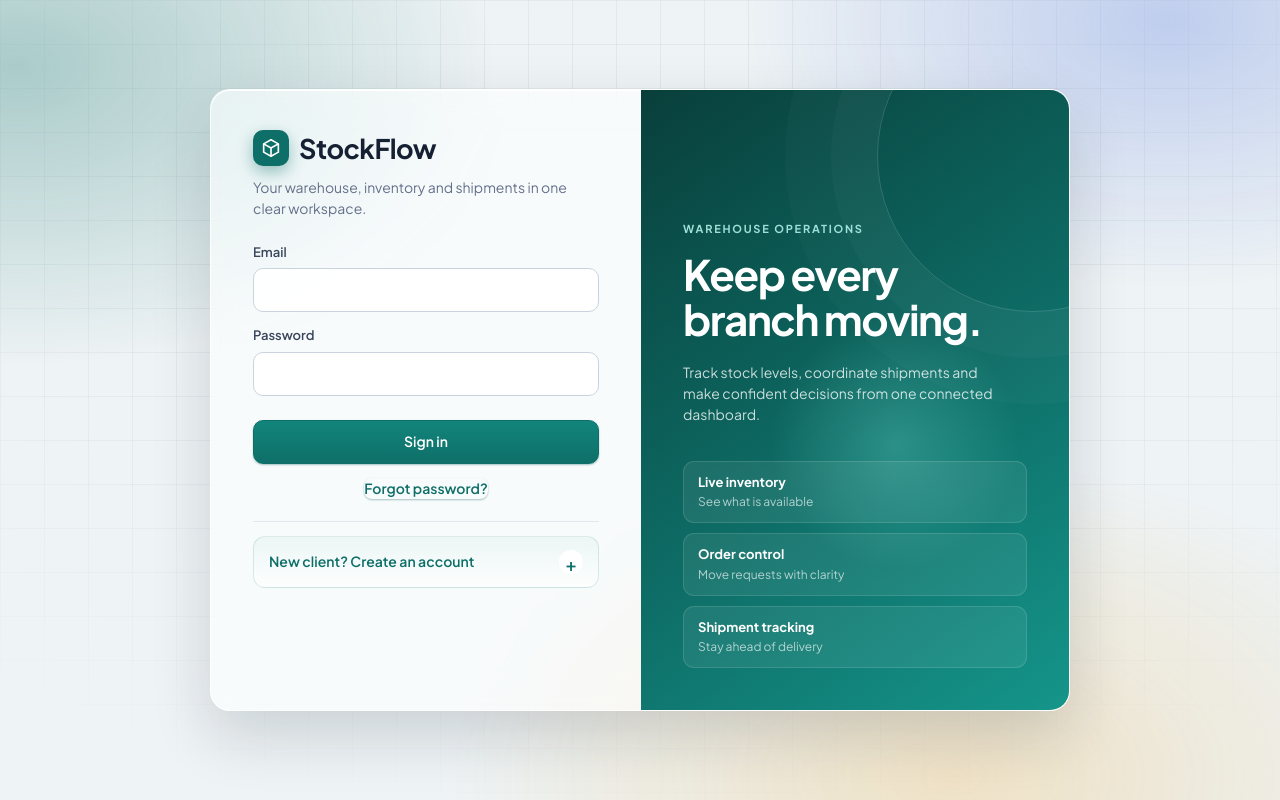
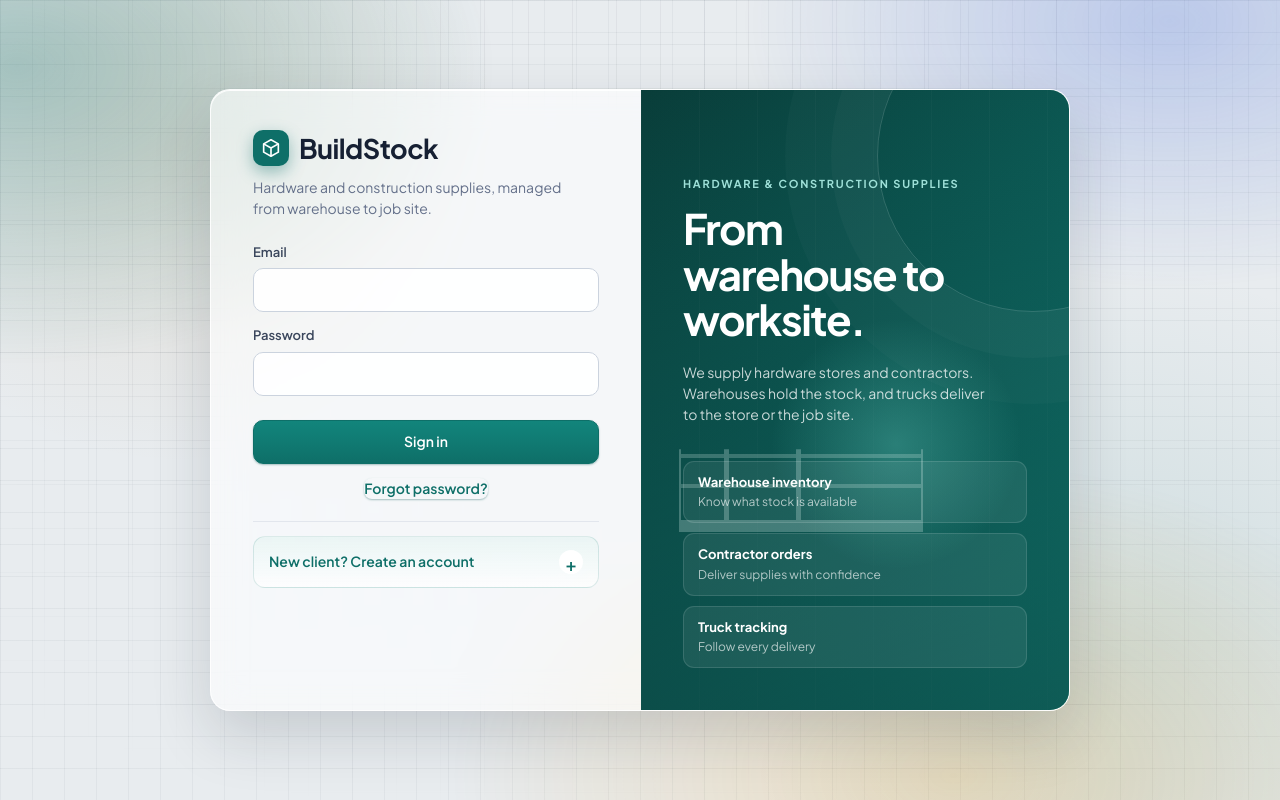
Before and after one commit to EzMeal14/stockflow, a plain HTML site: page frontend/index.html in a window 1280 px wide. Drawn offline with Linux system fonts and the light colour scheme.

Commit message:
Rebrand system for construction supplies

```diff
--- a/frontend/css/style.css
+++ b/frontend/css/style.css
@@ -182,7 +182,12 @@ main.page, body.center > .card { animation: rise .5s cubic-bezier(.2,.7,.2,1) bo
 @keyframes fadein { from { opacity: 0; } to { opacity: 1; } }
 
 /* login */
-body.center { background: #eef3f5; }
+body.center { background-color: #e8ecef; background-image:
+  linear-gradient(rgba(18,28,46,.045) 1px, transparent 1px),
+  linear-gradient(90deg, rgba(18,28,46,.045) 1px, transparent 1px),
+  radial-gradient(circle at 14% 18%, rgba(184,125,46,.12), transparent 25%),
+  radial-gradient(circle at 88% 82%, rgba(14,111,104,.12), transparent 30%);
+  background-size: 32px 32px, 32px 32px, auto, auto; }
 body.center .card { box-shadow: 0 1px 0 rgba(255,255,255,.9) inset, 0 24px 60px rgba(18,28,46,.16); }
 body.center .lockup .mark { box-shadow: 0 6px 16px rgba(14,111,104,.4); }
 body.center .narrow.auth-shell {
@@ -213,11 +218,22 @@ body.center .narrow.auth-shell {
 .auth-story {
   position: relative; display: flex; flex-direction: column; justify-content: flex-end;
   min-height: 620px; padding: 42px; overflow: hidden;
-  background: linear-gradient(145deg, #093f3b 0%, #0e6f68 58%, #15958a 100%); color: #fff;
+  background:
+    linear-gradient(180deg, rgba(8,39,38,.08), rgba(8,39,38,.52)),
+    repeating-linear-gradient(90deg, rgba(255,255,255,.025) 0 1px, transparent 1px 58px),
+    linear-gradient(145deg, #093f3b 0%, #0e6f68 58%, #15958a 100%); color: #fff;
 }
 .auth-story::before { content: ""; position: absolute; width: 310px; height: 310px;
   right: -120px; top: -90px; border: 1px solid rgba(255,255,255,.16); border-radius: 50%;
   box-shadow: 0 0 0 46px rgba(255,255,255,.025), 0 0 0 92px rgba(255,255,255,.018); }
+.auth-story::after { content: ""; position: absolute; left: 38px; bottom: 178px;
+  width: 240px; height: 92px; opacity: .28; border: 2px solid #d7eee9; border-bottom-width: 12px;
+  background:
+    linear-gradient(90deg, transparent 0 18%, #d7eee9 18% 20%, transparent 20% 48%, #d7eee9 48% 50%, transparent 50%),
+    linear-gradient(180deg, #d7eee9 0 4px, transparent 4px 26px, rgba(215,238,233,.85) 26px 30px, transparent 30px 56px, rgba(215,238,233,.85) 56px 60px, transparent 60px);
+  box-shadow: 12px 0 0 -10px #d7eee9, 48px -14px 0 -12px #d7eee9, 96px -14px 0 -12px #d7eee9;
+  clip-path: polygon(0 22%, 100% 22%, 100% 100%, 0 100%);
+}
 .auth-story-glow { position: absolute; width: 260px; height: 260px; right: 10%; bottom: 22%;
   background: radial-gradient(circle, rgba(119,230,216,.28), transparent 68%); }
 .auth-eyebrow { position: relative; color: #9ee0d8; font-size: 11px; font-weight: 700; letter-spacing: .16em; }
--- a/frontend/index.html
+++ b/frontend/index.html
@@ -3,7 +3,7 @@
 <head>
   <meta charset="UTF-8">
   <meta name="viewport" content="width=device-width, initial-scale=1">
-  <title>StockFlow - Sign in</title>
+  <title>BuildStock - Sign in</title>
   <link rel="preconnect" href="https://fonts.googleapis.com">
   <link rel="preconnect" href="https://fonts.gstatic.com" crossorigin>
   <link href="https://fonts.googleapis.com/css2?family=Plus+Jakarta+Sans:wght@400;500;600;700&display=swap" rel="stylesheet">
@@ -12,8 +12,8 @@
 <body class="center">
   <main class="card narrow auth-shell">
     <section class="auth-panel">
-      <div class="lockup"><i class="mark"></i><h1>StockFlow</h1></div>
-      <p class="auth-subtitle">Your warehouse, inventory and shipments in one clear workspace.</p>
+      <div class="lockup"><i class="mark"></i><h1>BuildStock</h1></div>
+      <p class="auth-subtitle">Hardware and construction supplies, managed from warehouse to job site.</p>
 
       <form id="login-form">
       <label>Email
@@ -68,15 +68,15 @@
       </details>
     </section>
 
-    <aside class="auth-story" aria-label="StockFlow overview">
+    <aside class="auth-story" aria-label="BuildStock overview">
       <div class="auth-story-glow"></div>
-      <span class="auth-eyebrow">WAREHOUSE OPERATIONS</span>
-      <h2>Keep every branch moving.</h2>
-      <p>Track stock levels, coordinate shipments and make confident decisions from one connected dashboard.</p>
+      <span class="auth-eyebrow">HARDWARE &amp; CONSTRUCTION SUPPLIES</span>
+      <h2>From warehouse to worksite.</h2>
+      <p>We supply hardware stores and contractors. Warehouses hold the stock, and trucks deliver to the store or the job site.</p>
       <div class="auth-features">
-        <div><strong>Live inventory</strong><span>See what is available</span></div>
-        <div><strong>Order control</strong><span>Move requests with clarity</span></div>
-        <div><strong>Shipment tracking</strong><span>Stay ahead of delivery</span></div>
+        <div><strong>Warehouse inventory</strong><span>Know what stock is available</span></div>
+        <div><strong>Contractor orders</strong><span>Deliver supplies with confidence</span></div>
+        <div><strong>Truck tracking</strong><span>Follow every delivery</span></div>
       </div>
     </aside>
   </main>
```
Also changed, not shown: backend/controllers/auth.controller.js (+4 -4 lines), frontend/admin.html (+2 -2 lines), frontend/client.html (+2 -2 lines), frontend/driver.html (+2 -2 lines), frontend/staff.html (+2 -2 lines), README.md.
